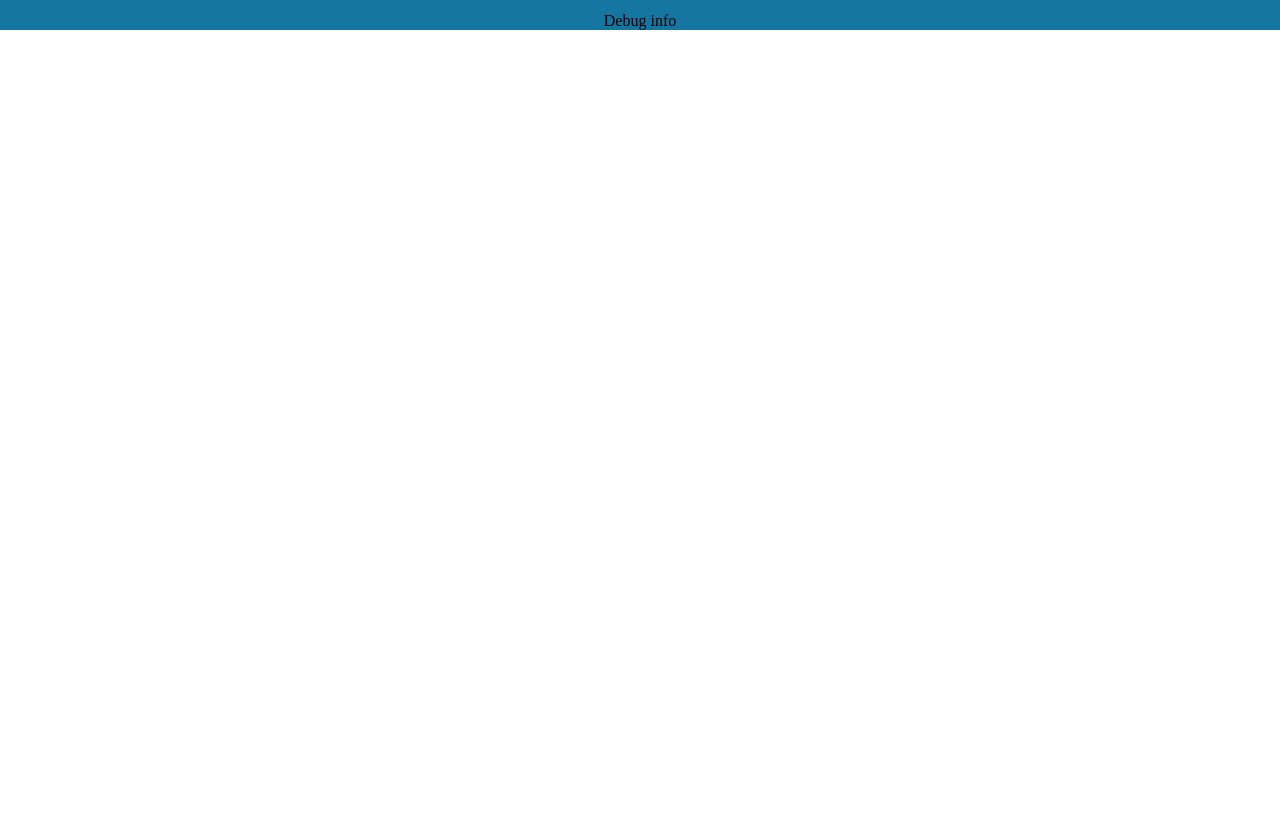
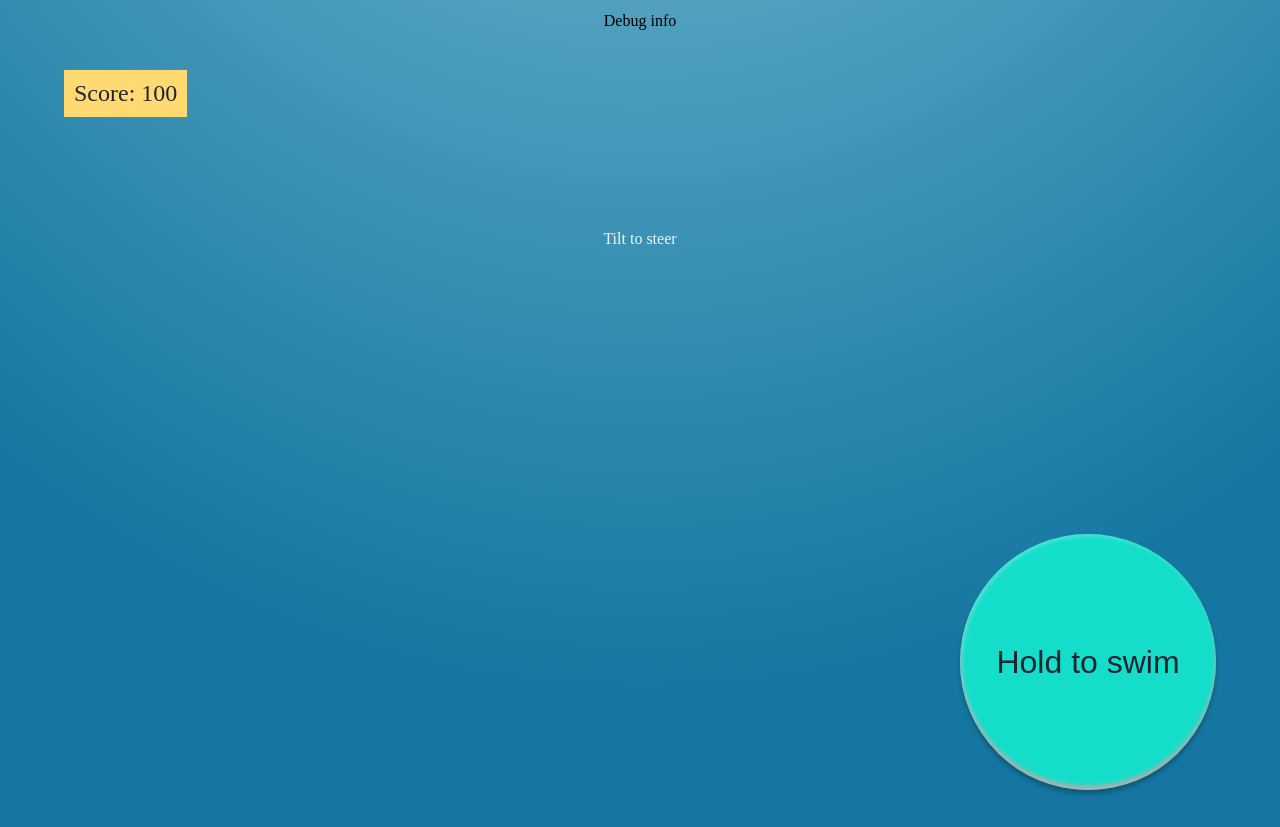
Before and after one commit to veiyas/DomeDagen, a website: page webserver/public/index.html in a window 1280 px wide. Shown: the part 770-1597 px from the top of the page. Before the commit the page ends 800 px from the top, so only its background shows below. Drawn offline with Linux system fonts and the light colour scheme.

Commit message:
Add GUI to show controls and score when the game is running

```diff
--- /dev/null
+++ b/webserver/public/css/gameRunningScreen.css
@@ -0,0 +1,38 @@
+#gameRunningScreen .row {
+    /*display: none;*/
+    height: 90%;
+    width: 90%;
+    position: relative;
+}
+
+#gameRunningScreen .row > p {
+    background-color: #ffda73;
+    color: var(--guiDark);
+    font-size: 1.5rem;
+    left: 0;
+    padding: 10px;
+    position: absolute;
+    top: 0;
+}
+
+#gameRunningScreen .row > button {
+    background-color: var(--guiLightAccent);
+    bottom: 0;
+    border-radius: 100%;
+    height: 20vw;
+    font-size: 2rem;
+    right: 0;
+    padding: 20px;
+    position: absolute;
+    width: 20vw;
+}
+
+#gameRunningScreen .row > button:active {
+    background-color: var(--oceanLight);
+}
+
+#steeringInstruction p {
+    height: 50vh;
+    text-align: center;
+    width: 50vw;
+}
--- a/webserver/public/index.html
+++ b/webserver/public/index.html
@@ -5,12 +5,13 @@
   <link rel="stylesheet" type="text/css" href="./css/main.css">
   <link rel="stylesheet" type="text/css" href="./css/welcomeScreen.css">
   <link rel="stylesheet" type="text/css" href="./css/waitingScreen.css">
+  <link rel="stylesheet" type="text/css" href="./css/gameRunningScreen.css">
 </head>
 
 <body>
 
   <div id="welcomeScreen" class="screen">
-    <div class="row">
+    <div class="row centered">
       <h1>Welcome</h1>
     </div>
     <div class="row">
@@ -33,8 +34,19 @@
       </div>
     </div>
 
-    <div class="col">
+    <div class="col centered">
       <p>Waiting page information....</p>
+    </div>
+  </div>
+
+  <div class="screen centered" id="gameRunningScreen">
+    <div class="row centered">
+      <p>Score: <span id="currentScore">100</span></p>
+      <div id="steeringInstruction">
+        <!-- TODO: Animation or similar graphic to show steering controls -->
+        <p>Tilt to steer</p>
+      </div>
+      <button>Hold to swim</button>
     </div>
   </div>
 
```
